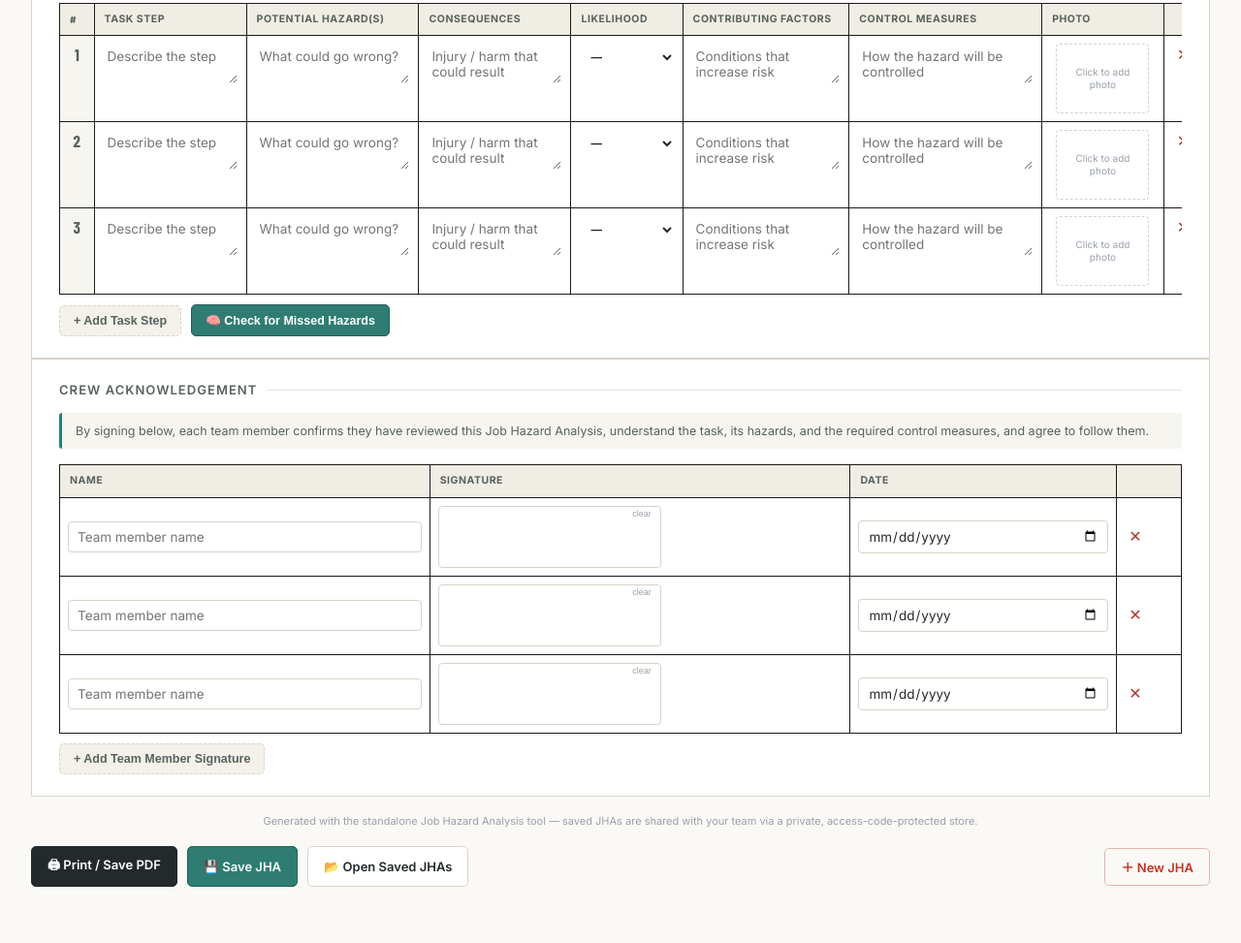
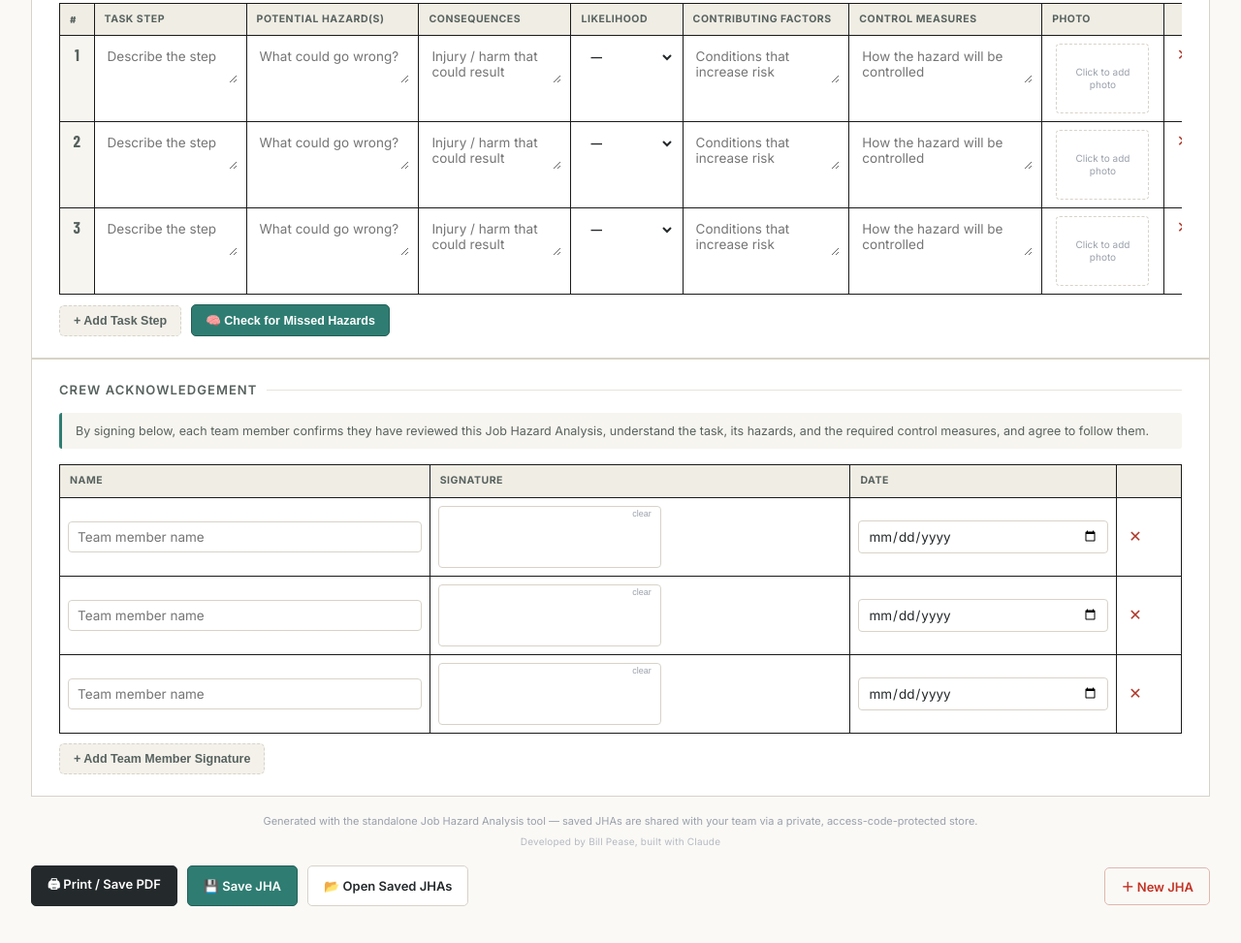
Before and after one commit to williamp1282-max/jha-tool, a website: page index.html in a window 1280 px wide. Shown: the part 589-1562 px from the top of the page at 97% size. Drawn offline with nearby package versions, Linux system fonts and the light colour scheme.

Commit message:
Add developer credit line to footer

```diff
--- a/index.html
+++ b/index.html
@@ -375,6 +375,13 @@
     color:#9aa0ab;
     margin-top:18px;
   }
+  .footer-credit{
+    text-align:center;
+    font-size:10px;
+    color:#b5bac2;
+    margin-top:6px;
+    letter-spacing:.02em;
+  }
 
   /* ---------- Modal for enlarged photo ---------- */
   .modal-overlay{
@@ -687,6 +694,7 @@
   </div>
 
   <div class="footer-note">Generated with the standalone Job Hazard Analysis tool — saved JHAs are shared with your team via a private, access-code-protected store.</div>
+  <div class="footer-credit">Developed by Bill Pease, built with Claude</div>
 </div>
 
 <div class="toolbar no-print">
```
